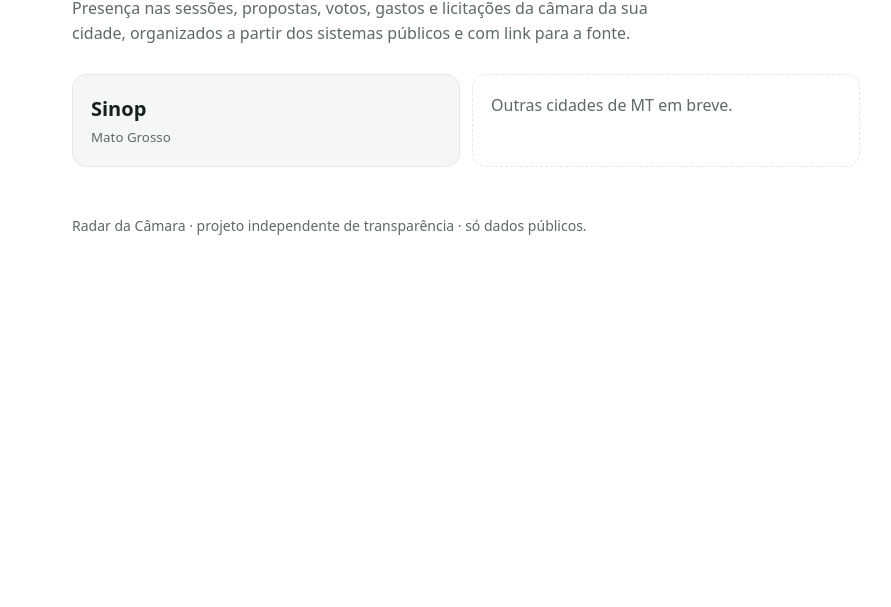
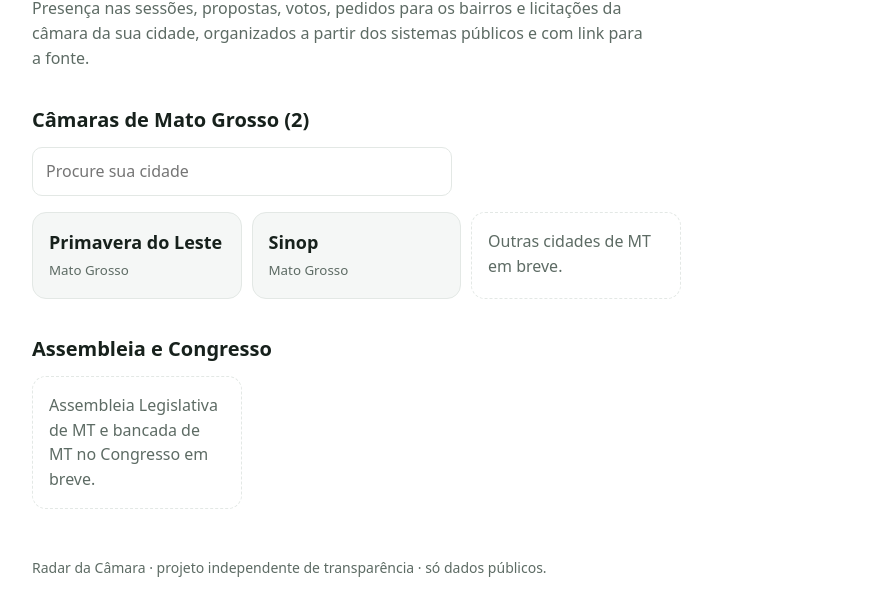
Before and after one commit to marcelogavlik/marcelogavlik.github.io, a plain HTML site: page index.html in a window 1280 px wide. Shown: the part 203-810 px from the top of the page, without its empty margins (174-1065 px from the left). Drawn offline with Linux system fonts and the light colour scheme.

Commit message:
Radar: index.html

```diff
--- a/index.html
+++ b/index.html
@@ -4,23 +4,25 @@
 <meta charset="UTF-8">
 <meta name="viewport" content="width=device-width, initial-scale=1">
 <title>Radar da Câmara — o que cada vereador faz, com dados oficiais</title>
-<meta name="description" content="Presença, propostas, votos, gastos e licitações das câmaras municipais, só com dados oficiais.">
+<meta name="description" content="Presença, propostas, votos e licitações das câmaras municipais de Mato Grosso, só com dados oficiais.">
 <style>
 :root{--bg:#fff;--soft:#f5f7f6;--line:#e3e8e5;--ink:#17211c;--mut:#5d6b64;--ac:#0b6b4f;--ac2:#e6f3ee}
 *{box-sizing:border-box}
 body{margin:0;background:var(--bg);color:var(--ink);font:16px/1.55 system-ui,-apple-system,"Segoe UI",Roboto,Arial,sans-serif}
-.wrap{max-width:820px;margin:0 auto;padding:0 16px}
+.wrap{max-width:900px;margin:0 auto;padding:0 16px}
 header{border-bottom:1px solid var(--line)}
 header .wrap{padding:12px 16px;font-weight:800;font-size:18px}
 header span{color:var(--ac)}
 h1{font-size:clamp(28px,5.5vw,42px);line-height:1.12;letter-spacing:-.02em;margin:40px 0 12px}
-p.lead{color:var(--mut);max-width:620px;margin:0 0 28px}
-.cidades{display:grid;grid-template-columns:repeat(auto-fit,minmax(230px,1fr));gap:12px}
-a.cid{display:block;background:var(--soft);border:1px solid var(--line);border-radius:14px;padding:18px;color:var(--ink);text-decoration:none}
+h2{font-size:20px;margin:34px 0 12px}
+p.lead{color:var(--mut);max-width:620px;margin:0 0 20px}
+input{font:inherit;padding:11px 13px;border:1px solid var(--line);border-radius:10px;width:100%;max-width:420px;margin:0 0 16px}
+.cidades{display:grid;grid-template-columns:repeat(auto-fill,minmax(200px,1fr));gap:10px}
+a.cid{display:block;background:var(--soft);border:1px solid var(--line);border-radius:14px;padding:16px;color:var(--ink);text-decoration:none}
 a.cid:hover{border-color:var(--ac)}
-a.cid b{display:block;font-size:20px}
+a.cid b{display:block;font-size:18px}
 a.cid small{color:var(--mut)}
-.breve{border:1px dashed var(--line);border-radius:14px;padding:18px;color:var(--mut)}
+.breve{border:1px dashed var(--line);border-radius:14px;padding:16px;color:var(--mut)}
 footer{color:var(--mut);font-size:14px;margin:48px 0 28px}
 </style>
 </head>
@@ -28,12 +30,26 @@ footer{color:var(--mut);font-size:14px;margin:48px 0 28px}
 <header><div class="wrap">Radar <span>da Câmara</span></div></header>
 <main class="wrap">
   <h1>O que cada vereador faz, com dados oficiais.</h1>
-  <p class="lead">Presença nas sessões, propostas, votos, gastos e licitações da câmara da sua cidade, organizados a partir dos sistemas públicos e com link para a fonte.</p>
-  <div class="cidades">
+  <p class="lead">Presença nas sessões, propostas, votos, pedidos para os bairros e licitações da câmara da sua cidade, organizados a partir dos sistemas públicos e com link para a fonte.</p>
+  <h2>Câmaras de Mato Grosso (2)</h2>
+  <input type="search" id="q" placeholder="Procure sua cidade" autocomplete="off">
+  <div class="cidades" id="lista">
+    <a class="cid" href="/primavera-do-leste/"><b>Primavera do Leste</b><small>Mato Grosso</small></a>
     <a class="cid" href="/sinop/"><b>Sinop</b><small>Mato Grosso</small></a>
     <div class="breve">Outras cidades de MT em breve.</div>
   </div>
+  <h2>Assembleia e Congresso</h2>
+  <div class="cidades">
+
+    <div class="breve">Assembleia Legislativa de MT e bancada de MT no Congresso em breve.</div>
+  </div>
   <footer>Radar da Câmara · projeto independente de transparência · só dados públicos.</footer>
 </main>
+<script>
+document.getElementById('q').addEventListener('input',function(){
+  var q=this.value.normalize('NFD').replace(/[̀-ͯ]/g,'').toLowerCase();
+  document.querySelectorAll('#lista a.cid').forEach(function(a){ a.hidden = q && a.textContent.normalize('NFD').replace(/[̀-ͯ]/g,'').toLowerCase().indexOf(q)<0; });
+});
+</script>
 </body>
 </html>
```
